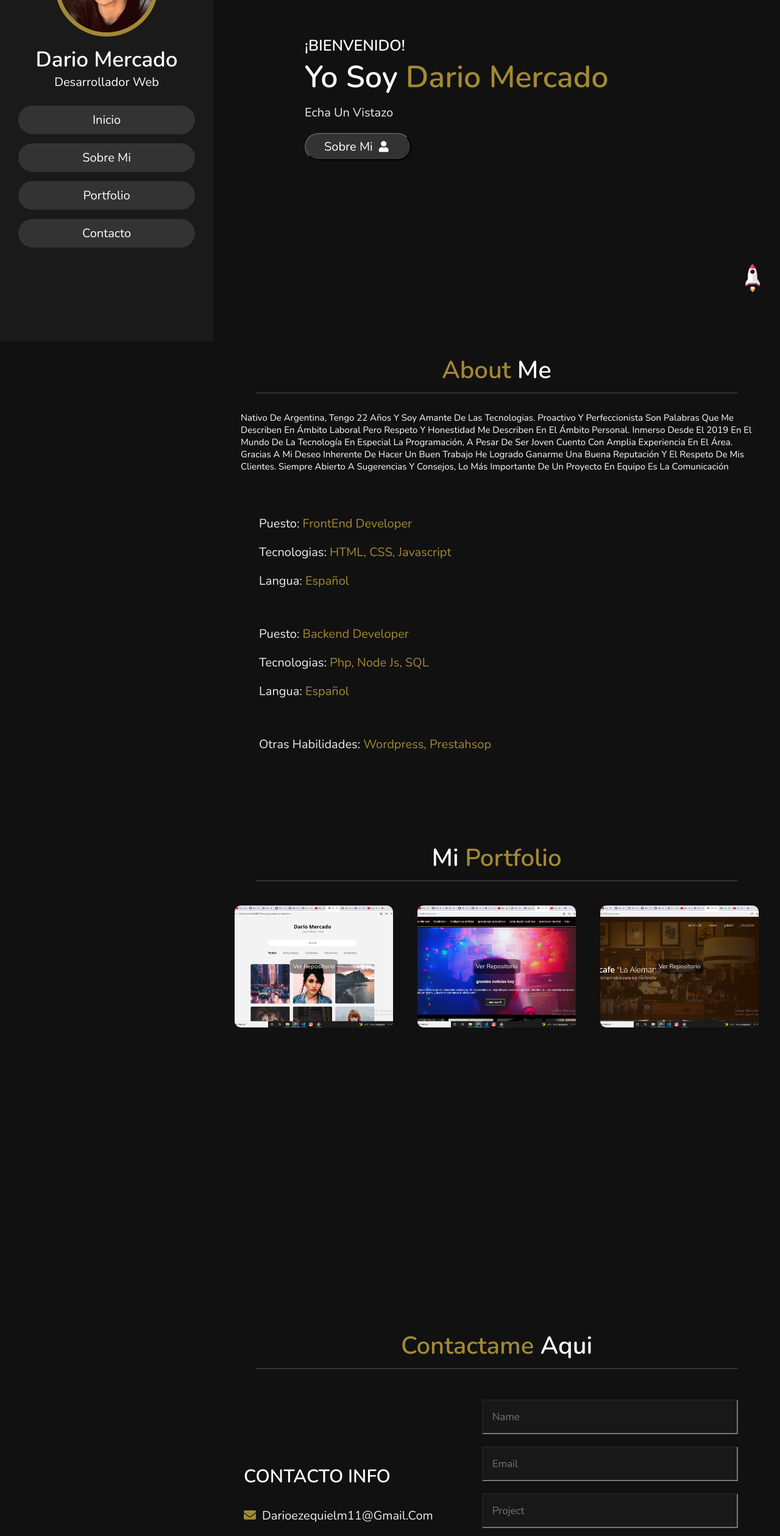
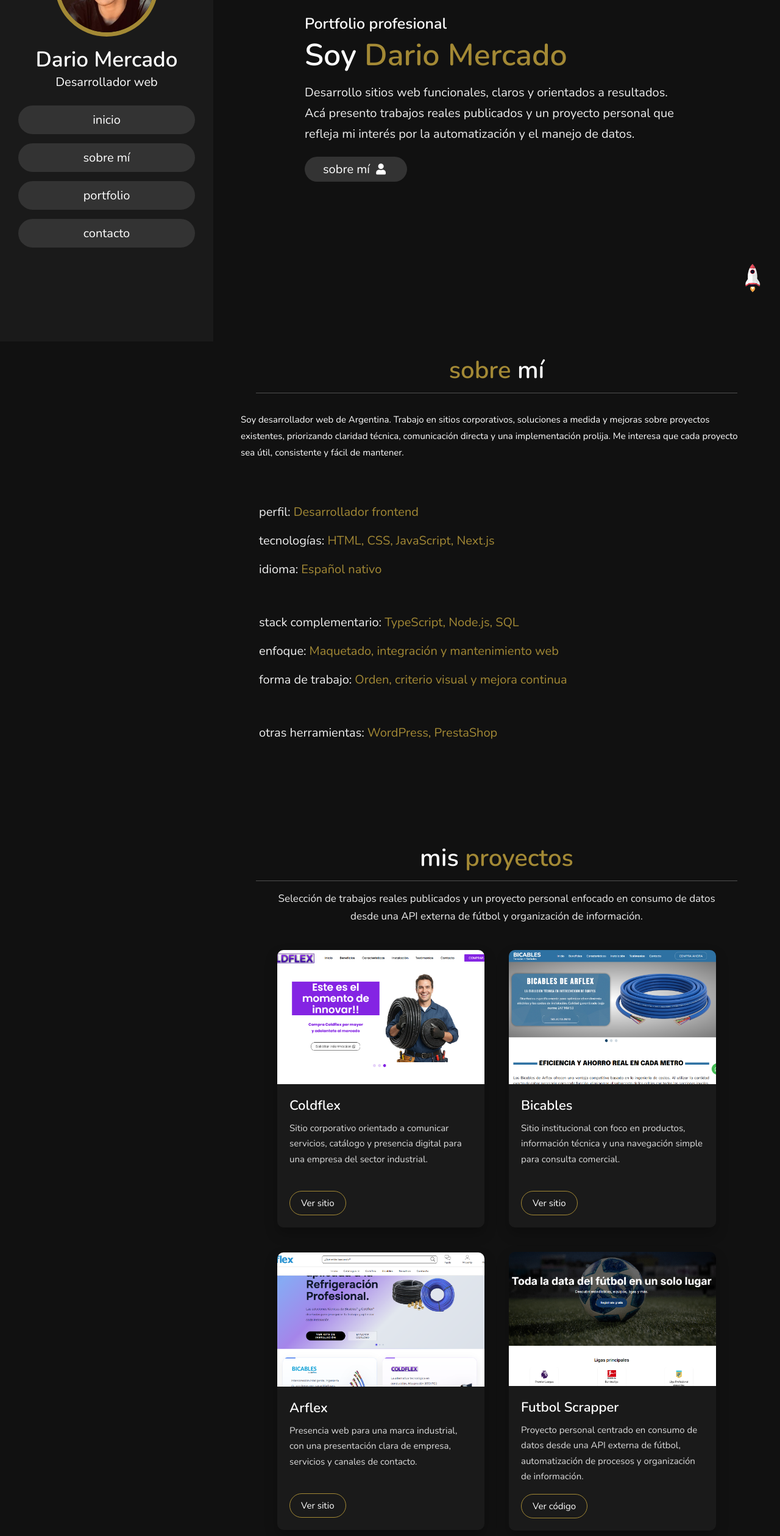
Before and after one commit to Dariomercado/Dariomercado.github.io, a plain HTML site: page index.html in a window 1280 px wide. Shown: the part 240-2759 px from the top of the page at 61% size. Drawn offline with nearby package versions, Linux system fonts and the light colour scheme.

Commit message:
Update portfolio contact section and project content

```diff
--- a/CSS/estilos.css
+++ b/CSS/estilos.css
@@ -9,7 +9,7 @@
     box-sizing: border-box;
     -webkit-box-sizing: border-box;
     -moz-box-sizing: border-box;
-    text-transform: capitalize;
+    text-transform: none;
     transition: all .2s linear ;
 }
 
@@ -54,6 +54,7 @@ section{
     margin-top: 1rem;
     font-size: 2rem;
     border-radius: 5rem;
+    border: 0;
 }
 
 .btn i{
@@ -177,6 +178,8 @@ header .navbar ul li a:hover{
     font-size: 2rem;
     color: #eee;
     padding: 1rem 0;
+    line-height: 1.7;
+    max-width: 70rem;
 }
 
 .about .row{
@@ -210,6 +213,17 @@ header .navbar ul li a:hover{
     color: #fff;
     margin: 15px;
     padding: 15px 20px;
+    line-height: 1.8;
+}
+
+.section-copy{
+    font-size: 1.7rem;
+    color: #eee;
+    margin: 1.5rem auto 0;
+    max-width: 78rem;
+    padding: 0 2rem;
+    text-align: center;
+    line-height: 1.7;
 }
 .education .box-container{
     display: flex;
@@ -271,44 +285,59 @@ header .navbar ul li a:hover{
 }
 
 .portfolio .box-container .box{
-    height: 20rem;
-    width: 26rem;
+    width: 34rem;
     border-radius: 1rem;
     margin: 2rem;
     overflow: hidden;
-    cursor: pointer;
     position: relative;
     display: flex;
-    justify-content: center;
+    flex-direction: column;
+    justify-content: flex-start;
+    background: #1a1a1a;
+    box-shadow: 0 1rem 2rem rgba(0, 0, 0, .25);
 }
 
 .portfolio .box-container .box .text{
-    position: absolute;
-    background: rgba(0, 0, 0, 0.445);
-    border-radius: 15%;
-    align-self: center;
-    padding: 5px 5px;
-
+    padding: 2rem;
 }
 
-.portfolio .box-container .box .text:hover{
-    background: rgb(0, 0, 0);
+.portfolio .box-container .box .text h3{
+    color: #fff;
+    font-size: 2.2rem;
+    margin-bottom: 1rem;
 }
 
 .portfolio .box-container .box .text a{
+    display: inline-block;
     color: #fff;
     text-decoration: none;
+    font-size: 1.5rem;
+    padding: .9rem 1.8rem;
+    border: .1rem solid var(--yellow);
+    border-radius: 5rem;
 }
 
+.portfolio .box-container .box .text a:hover{
+    background: var(--yellow);
+    color: #111;
+}
+
+.portfolio .box-container .box .text p{
+    color: #ddd;
+    font-size: 1.5rem;
+    line-height: 1.7;
+    min-height: 10rem;
+    margin-bottom: 1.5rem;
+}
 
 .portfolio .box-container .box img{
-    height: 100%;
+    height: 22rem;
     width: 100%;
     object-fit: cover;
 }
 
 .portfolio .box-container .box:hover img{
-    transform: scale(1.2);
+    transform: scale(1.04);
 }
 
 .contact .row{
@@ -347,7 +376,7 @@ header .navbar ul li a:hover{
 }
 
 .contact .row form .box::placeholder{
-    text-transform: capitalize;
+    color: #ddd;
 }
 
 .contact .row form .message{
@@ -356,7 +385,6 @@ header .navbar ul li a:hover{
 }
 
 .contact .row .content .title{
-    text-transform: uppercase;
     color: #fff;
     font-size: 3rem;
     padding-bottom: 2rem;
@@ -375,6 +403,43 @@ header .navbar ul li a:hover{
 .contact .row .content .info h3 i{
     padding-right: 1rem;
     color:var(--yellow);
+}
+
+.contact .row .content .info{
+    display: flex;
+    flex-direction: column;
+    gap: 1.2rem;
+}
+
+.contact .row .content .info .contact-action{
+    display: inline-flex;
+    align-items: center;
+    justify-content: center;
+    gap: 1rem;
+    width: fit-content;
+    min-width: 28rem;
+    padding: 1.2rem 2rem;
+    background: #333;
+    color: #fff;
+    text-decoration: none;
+    border: .1rem solid rgba(163, 137, 53, .55);
+    border-radius: 5rem;
+    font-size: 1.7rem;
+}
+
+.contact .row .content .info .contact-action:visited{
+    color: #fff;
+}
+
+.contact .row .content .info .contact-action:hover{
+    background: var(--yellow);
+    color: #111;
+    transform: translateY(-.2rem) scale(1.01);
+}
+
+.contact .row .content .info .contact-action i{
+    color: inherit;
+    padding-right: 0;
 }
 
 .top{
--- a/index.html
+++ b/index.html
@@ -1,10 +1,10 @@
 <!doctype html>
-<html lang="en">
+<html lang="es">
   <head>
     <meta charset="UTF-8" />
     <meta http-equiv="X-UA-Compatible" content="IE=edge" />
     <meta name="viewport" content="width=device-width, initial-scale=1.0" />
-    <title>mi portfolio</title>
+    <title>Dario Mercado | Portfolio</title>
     <link rel="stylesheet" href="/CSS/estilos.css" />
     <link
       href="https://fonts.googleapis.com/css2?family=Nunito:wght@200;300;400;600&display=swap"
@@ -16,7 +16,6 @@
       integrity="sha384-AYmEC3Yw5cVb3ZcuHtOA93w35dYTsvhLPVnYs9eStHfGJvOvKxVfELGroGkvsg+p"
       crossorigin="anonymous"
     />
-    <!-- Google tag (gtag.js) -->
     <script
       async
       src="https://www.googletagmanager.com/gtag/js?id=G-CCBS65WL30"
@@ -27,23 +26,21 @@
         dataLayer.push(arguments);
       }
       gtag("js", new Date());
-
       gtag("config", "G-CCBS65WL30");
     </script>
   </head>
   <body>
-    <!-- header -->
     <header>
       <div class="usuario">
-        <img src="/img/dariofoto-min w.jpg" alt="foto" />
+        <img src="/img/dariofoto-min w.jpg" alt="Foto de Dario Mercado" />
         <h3 class="nombre">Dario Mercado</h3>
-        <p class="post">Desarrollador Web</p>
+        <p class="post">Desarrollador web</p>
       </div>
 
       <nav class="navbar">
         <ul>
           <li><a href="#home">inicio</a></li>
-          <li><a href="#about">sobre mi</a></li>
+          <li><a href="#about">sobre mí</a></li>
           <li><a href="#portfolio">portfolio</a></li>
           <li><a href="#contact">contacto</a></li>
         </ul>
@@ -52,175 +49,176 @@
 
     <div id="menu" class="fas fa-bars"></div>
 
-    <!-- section home -->
-
     <section class="home" id="home">
-      <h3>¡BIENVENIDO!</h3>
-      <h1>Yo soy <span>Dario Mercado</span></h1>
-      <p>echa un vistazo</p>
+      <h3>Portfolio profesional</h3>
+      <h1>Soy <span>Dario Mercado</span></h1>
+      <p>
+        Desarrollo sitios web funcionales, claros y orientados a resultados.
+        Acá presento trabajos reales publicados y un proyecto personal que
+        refleja mi interés por la automatización y el manejo de datos.
+      </p>
       <a href="#about"
-        ><button class="btn">sobre mi <i class="fas fa-user"></i></button
+        ><button class="btn">sobre mí <i class="fas fa-user"></i></button
       ></a>
     </section>
 
-    <!-- section about -->
-
     <section class="about" id="about">
-      <h1 class="heading"><span>about </span>me</h1>
+      <h1 class="heading"><span>sobre </span>mí</h1>
       <p>
-        nativo de Argentina, tengo 22 años y soy amante de las tecnologias.
-        Proactivo y perfeccionista son palabras que me describen en ámbito
-        laboral pero respeto y honestidad me describen en el ámbito personal.
-        Inmerso desde el 2019 en el mundo de la tecnología en especial la
-        programación, a pesar de ser joven cuento con amplia experiencia en el
-        área. Gracias a mi deseo inherente de hacer un buen trabajo he logrado
-        ganarme una buena reputación y el respeto de mis clientes. Siempre
-        abierto a sugerencias y consejos, lo más importante de un proyecto en
-        equipo es la comunicación
+        Soy desarrollador web de Argentina. Trabajo en sitios corporativos,
+        soluciones a medida y mejoras sobre proyectos existentes, priorizando
+        claridad técnica, comunicación directa y una implementación prolija. Me
+        interesa que cada proyecto sea útil, consistente y fácil de mantener.
       </p>
       <div class="row">
         <div class="info">
-          <h3><span>puesto:</span>FrontEnd Developer</h3>
-          <h3><span>tecnologias:</span>HTML, CSS, Javascript</h3>
-          <h3><span>langua:</span>español</h3>
+          <h3><span>perfil:</span>Desarrollador frontend</h3>
+          <h3><span>tecnologías:</span>HTML, CSS, JavaScript, Next.js</h3>
+          <h3><span>idioma:</span>Español nativo</h3>
         </div>
         <div class="info">
-          <h3><span>puesto:</span>backend developer</h3>
-          <h3><span>tecnologias:</span>php, node js, SQL</h3>
-          <h3><span>langua:</span>español</h3>
+          <h3><span>stack complementario:</span>TypeScript, Node.js, SQL</h3>
+          <h3><span>enfoque:</span>Maquetado, integración y mantenimiento web</h3>
+          <h3><span>forma de trabajo:</span>Orden, criterio visual y mejora continua</h3>
         </div>
         <div class="info">
-          <h3><span>otras habilidades:</span>Wordpress, prestahsop</h3>
+          <h3><span>otras herramientas:</span>WordPress, PrestaShop</h3>
         </div>
       </div>
     </section>
 
-    <!-- section portfolio -->
-
     <section class="portfolio" id="portfolio">
-      <h1 class="heading">mi <span>portfolio </span></h1>
+      <h1 class="heading">mis <span>proyectos</span></h1>
+      <p class="section-copy">
+        Selección de trabajos reales publicados y un proyecto personal enfocado
+        en consumo de datos desde una API externa de fútbol y organización de
+        información.
+      </p>
 
       <div class="box-container">
-        <div class="box">
-          <img src="/img/Captura de pantalla (10).png" alt="" />
+        <article class="box">
+          <img
+            src="/img/proyectos/coldflex-portfolio.png"
+            alt="Captura del sitio Coldflex"
+          />
           <div class="text">
+            <h3>Coldflex</h3>
+            <p>
+              Sitio corporativo orientado a comunicar servicios, catálogo y
+              presencia digital para una empresa del sector industrial.
+            </p>
             <a
-              href="#"
-              onclick="
-                event.preventDefault();
-                gtag('event', 'click_repo', {
-                  event_category: 'portfolio',
-                  event_label: 'repo_proyecto_1',
-                });
-              "
-              >ver repositorio</a
+              href="https://coldflex.com.ar/"
+              target="_blank"
+              rel="noreferrer"
+              onclick="gtag('event', 'click_repo', { event_category: 'portfolio', event_label: 'coldflex_sitio' });"
+              >Ver sitio</a
             >
           </div>
-        </div>
-        <div class="box">
-          <img src="/img/Captura de pantalla (7).png" alt="" />
+        </article>
+
+        <article class="box">
+          <img
+            src="/img/proyectos/bicables-portfolio.png"
+            alt="Captura del sitio Bicables"
+          />
           <div class="text">
+            <h3>Bicables</h3>
+            <p>
+              Sitio institucional con foco en productos, información técnica y
+              una navegación simple para consulta comercial.
+            </p>
             <a
-              href="#"
-              onclick="
-                event.preventDefault();
-                gtag('event', 'click_repo', {
-                  event_category: 'portfolio',
-                  event_label: 'repo_proyecto_2',
-                });
-              "
-              >ver repositorio</a
+              href="https://bicables.ar/"
+              target="_blank"
+              rel="noreferrer"
+              onclick="gtag('event', 'click_repo', { event_category: 'portfolio', event_label: 'bicables_sitio' });"
+              >Ver sitio</a
             >
           </div>
-        </div>
-        <div class="box">
-          <img src="/img/Captura de pantalla (9).png" alt="" />
+        </article>
+
+        <article class="box">
+          <img
+            src="/img/proyectos/arflex-portfolio.png"
+            alt="Captura del sitio Arflex"
+          />
           <div class="text">
+            <h3>Arflex</h3>
+            <p>
+              Presencia web para una marca industrial, con una presentación
+              clara de empresa, servicios y canales de contacto.
+            </p>
             <a
-              href="#"
-              onclick="
-                event.preventDefault();
-                gtag('event', 'click_repo', {
-                  event_category: 'portfolio',
-                  event_label: 'repo_proyecto_3',
-                });
-              "
-              >ver repositorio</a
+              href="https://www.arflex.com.ar/"
+              target="_blank"
+              rel="noreferrer"
+              onclick="gtag('event', 'click_repo', { event_category: 'portfolio', event_label: 'arflex_sitio' });"
+              >Ver sitio</a
             >
+          </div>
+        </article>
+
+        <article class="box">
+          <img
+            src="/img/proyectos/futbol-scrapper-portfolio.png"
+            alt="Captura del proyecto Futbol Scrapper"
+          />
+          <div class="text">
+            <h3>Futbol Scrapper</h3>
+            <p>
+              Proyecto personal centrado en consumo de datos desde una API
+              externa de fútbol, automatización de procesos y organización de
+              información.
+            </p>
+            <a
+              href="https://github.com/Dariomercado/futbol-scrapper"
+              target="_blank"
+              rel="noreferrer"
+              onclick="gtag('event', 'click_repo', { event_category: 'portfolio', event_label: 'futbol_scrapper_codigo' });"
+              >Ver código</a
+            >
+          </div>
+        </article>
+      </div>
+    </section>
+
+    <section class="contact" id="contact">
+      <h1 class="heading"><span>contacto</span></h1>
+      <p class="section-copy">
+        Si querés conversar sobre un sitio, una mejora puntual o un proyecto
+        nuevo, podés escribirme por email o WhatsApp.
+      </p>
+
+      <div class="row">
+        <div class="content">
+          <h3 class="title">Información de contacto</h3>
+
+          <div class="info">
+            <h3><i class="fas fa-envelope"></i><span>darioezequielm11@gmail.com</span></h3>
+            <h3>
+              <a
+                class="contact-action"
+                href="https://wa.me/5493755221488?text=Hola%20Dario%2C%20quiero%20hacerte%20una%20consulta%20sobre%20tu%20trabajo."
+                target="_blank"
+                rel="noreferrer"
+              >
+                <i class="fab fa-whatsapp"></i>Escribirme por WhatsApp
+              </a>
+            </h3>
+            <h3>
+              <i class="fas fa-map-marker-alt"></i><span>Oberá, Misiones, Argentina</span>
+            </h3>
           </div>
         </div>
       </div>
     </section>
 
-    <!-- section contact -->
-
-    <section class="contact" id="contact">
-      <h1 class="heading"><span>contactame </span>aqui</h1>
-
-      <div class="row">
-        <div class="content">
-          <h3 class="title">contacto info</h3>
-
-          <div class="info">
-            <h3><i class="fas fa-envelope"></i>darioezequielm11@gmail.com</h3>
-            <h3><i class="fas fa-phone"></i>3755 511877</h3>
-            <h3><i class="fas fa-phone"></i>3755 407108</h3>
-            <h3>
-              <i class="fas fa-map-marker-alt"></i>Misiones, Obera - 3360.
-            </h3>
-          </div>
-        </div>
-
-        <form id="form" action="">
-          <input
-            required
-            type="text"
-            placeholder="name"
-            class="box"
-            name="name"
-            id="name"
-          />
-          <input
-            required
-            type="email"
-            placeholder="email"
-            class="box"
-            name="email"
-            id="email"
-          />
-          <input
-            type="text"
-            placeholder="project"
-            class="box"
-            name="project"
-            id="project"
-          />
-          <textarea
-            required
-            name="message"
-            id="message"
-            cols="30"
-            rows="10"
-            class="box message"
-            placeholder="message"
-          ></textarea>
-          <button type="submit" class="btn">
-            enviar <i class="fas fa-paper-plane"></i>
-          </button>
-        </form>
-        <a id="mailto" href="mailto:darioezequielm11@gmail.com"> mail </a>
-      </div>
-    </section>
-
-    <!-- scrollTop button -->
-
     <a href="#home" class="top">
-      <img src="/img/scroll-top-img.png" alt="" />
+      <img src="/img/scroll-top-img.png" alt="Volver arriba" />
     </a>
 
     <script src="https://cdnjs.cloudflare.com/ajax/libs/jquery/3.6.0/jquery.min.js"></script>
     <script src="/JS/main.js"></script>
-    <!-- <script src="/JS/jquery-3.6.0.min.js"></script> -->
-    <script src="/JS/contacto.js"></script>
   </body>
 </html>
```
Also changed, not shown: JS/contacto.js (deleted, +0 -58 lines), img/proyectos/arflex-portfolio.png (added), img/proyectos/bicables-portfolio.png (added), img/proyectos/coldflex-portfolio.png (added), img/proyectos/futbol-scrapper-portfolio.png (added).
